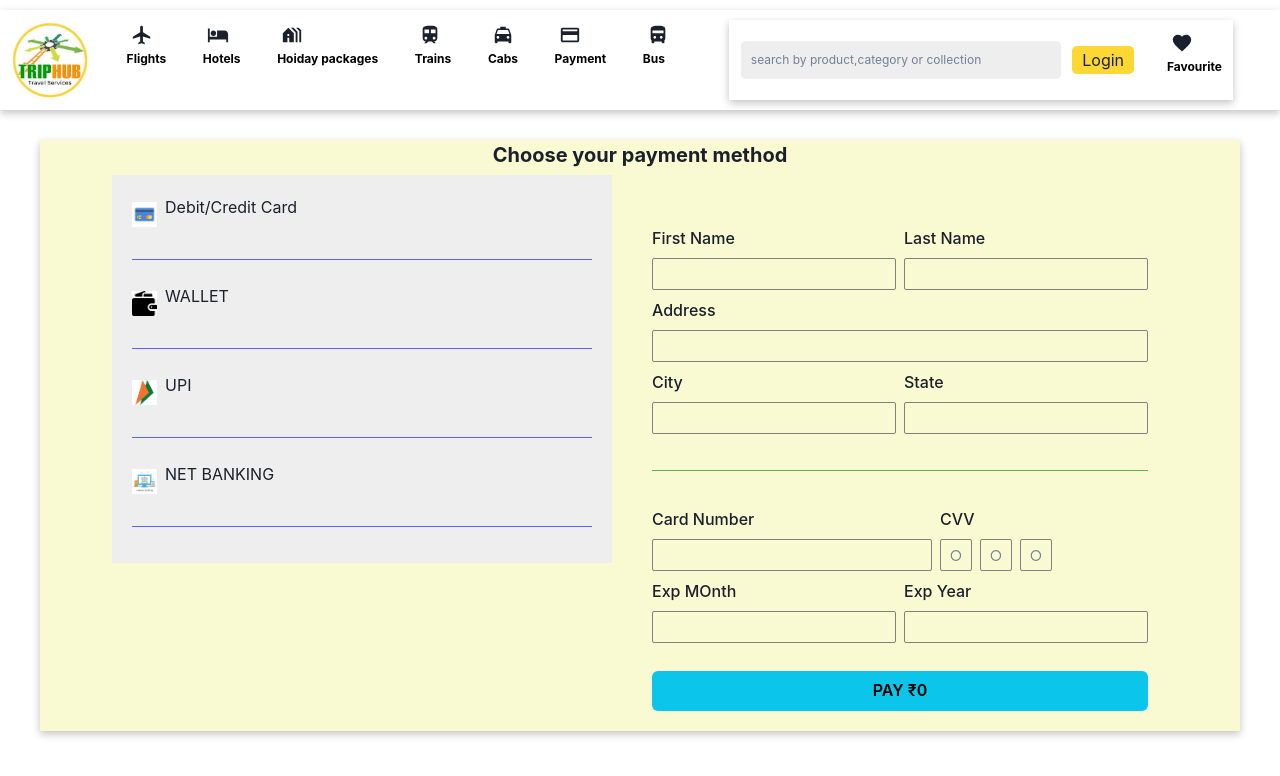
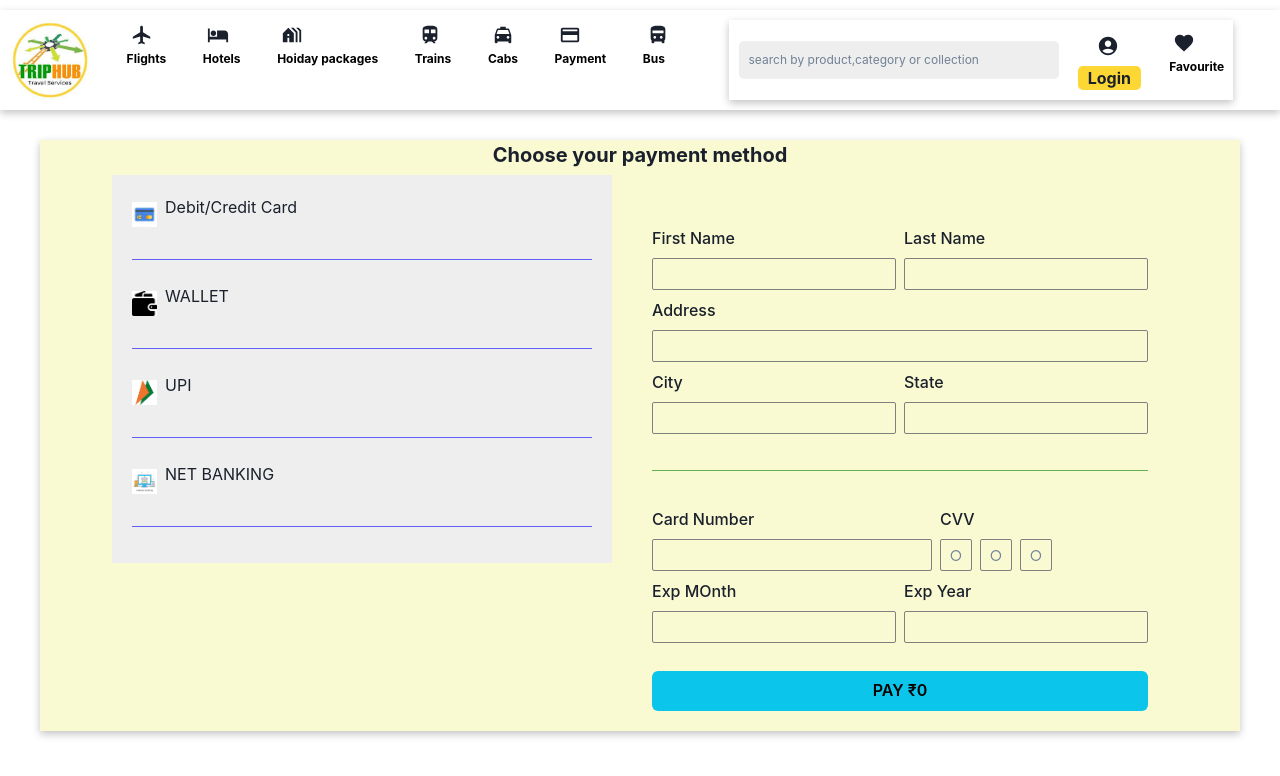
Before and after one commit to suhail3535/TripHub, a React (Create React App) app in the folder agreeable-transport-9100/: page /paymentForm in a window 1280 px wide. Shown: the top 776 px of the page. Built offline with nearby package versions, Linux system fonts and the light colour scheme.

Commit message:
Navbar Repush after fix

```diff
--- a/agreeable-transport-9100/src/Component/Navbar.jsx
+++ b/agreeable-transport-9100/src/Component/Navbar.jsx
@@ -17,6 +17,7 @@ import DirectionsBusFilledIcon from "@mui/icons-material/DirectionsBusFilled";
 import LocalTaxiIcon from "@mui/icons-material/LocalTaxi";
 import CreditCardIcon from "@mui/icons-material/CreditCard";
 import FavoriteIcon from "@mui/icons-material/Favorite";
+import AccountCircleIcon from "@mui/icons-material/AccountCircle";
 import styles from "../Pages/main.module.css";
 import { Box } from "@chakra-ui/react";
 
@@ -129,7 +130,7 @@ const LogOut_User = () => {
             ></CreditCardIcon>
           </span>
           <Link to="PaymentForm" element={<PaymentForm />}>
-            <p style={{ fontSize: 12, fontWeight: "bold", color: "black"}}>
+            <p style={{ fontSize: 12, fontWeight: "bold", color: "black" }}>
               Payment
             </p>
           </Link>
@@ -137,7 +138,9 @@ const LogOut_User = () => {
 
         <div>
           <span>
-            <DirectionsBusFilledIcon style={{ fontSize: 30, padding: 4 }}></DirectionsBusFilledIcon>
+            <DirectionsBusFilledIcon
+              style={{ fontSize: 30, padding: 4 }}
+            ></DirectionsBusFilledIcon>
           </span>
           <Link>
             <p style={{ fontSize: 12, fontWeight: "bold", color: "black" }}>
@@ -146,7 +149,6 @@ const LogOut_User = () => {
           </Link>
         </div>
         {/* *****************navbar************** */}
-
 
         <div id={styles.searchBars}>
           <div>
@@ -159,8 +161,18 @@ const LogOut_User = () => {
             </div>
             <div id={styles.searchBarsData}></div>
           </div>
-          {!isAuth && (
+          <div style={{ border: "0px solid blue", marginLeft: "10px" }}>
+            <div>
+              <span>
+                <AccountCircleIcon
+                  style={{ fontSize: 30, padding: 4, border:"0px solid green", marginLeft:"15px", marginBottom:"5px"}}
+                ></AccountCircleIcon>
+              </span>
+
+            </div>
+            {!isAuth && (
             <NavLink
+              style={{ fontWeight: "bold" }}
               id={styles.loginButton}
               to="/Login"
               onClick={() => setActive("")}
@@ -169,6 +181,12 @@ const LogOut_User = () => {
               Login
             </NavLink>
           )}
+          </div>
+
+
+
+
+
           {
             <div style={{ border: "0px solid yellow" }}>
               {isAuth && (
@@ -183,7 +201,9 @@ const LogOut_User = () => {
                     }}
                   >
                     <div>
-                      <p style={{ fontWeight: "bold" }}>{userName}</p>
+                      <p style={{ fontWeight: "bold", color: "blue" }}>
+                        {userName}
+                      </p>
                     </div>
 
                     <button
@@ -199,7 +219,7 @@ const LogOut_User = () => {
           }
 
           {/* *******************fav*********** */}
-          <div style={{ border: "0px solid blue", marginLeft:"10px" }}>
+          <div style={{ border: "0px solid blue", marginLeft: "10px" }}>
             <div>
               <span>
                 <FavoriteIcon
@@ -235,9 +255,6 @@ const LogOut_User = () => {
           </div>
         </div>
 
-
-
-
         {/* ***************************** */}
         <div>
           <span></span>
```
